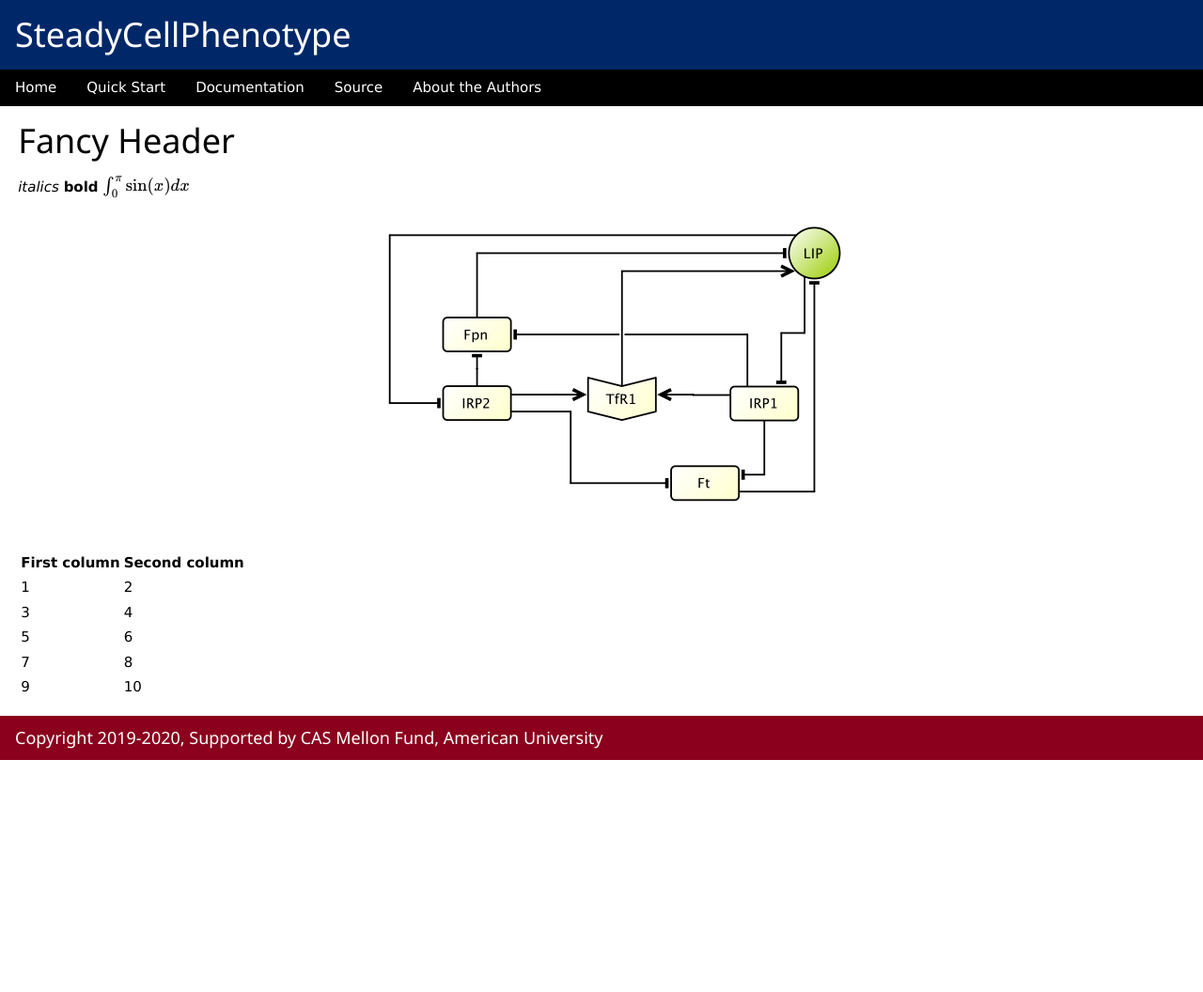
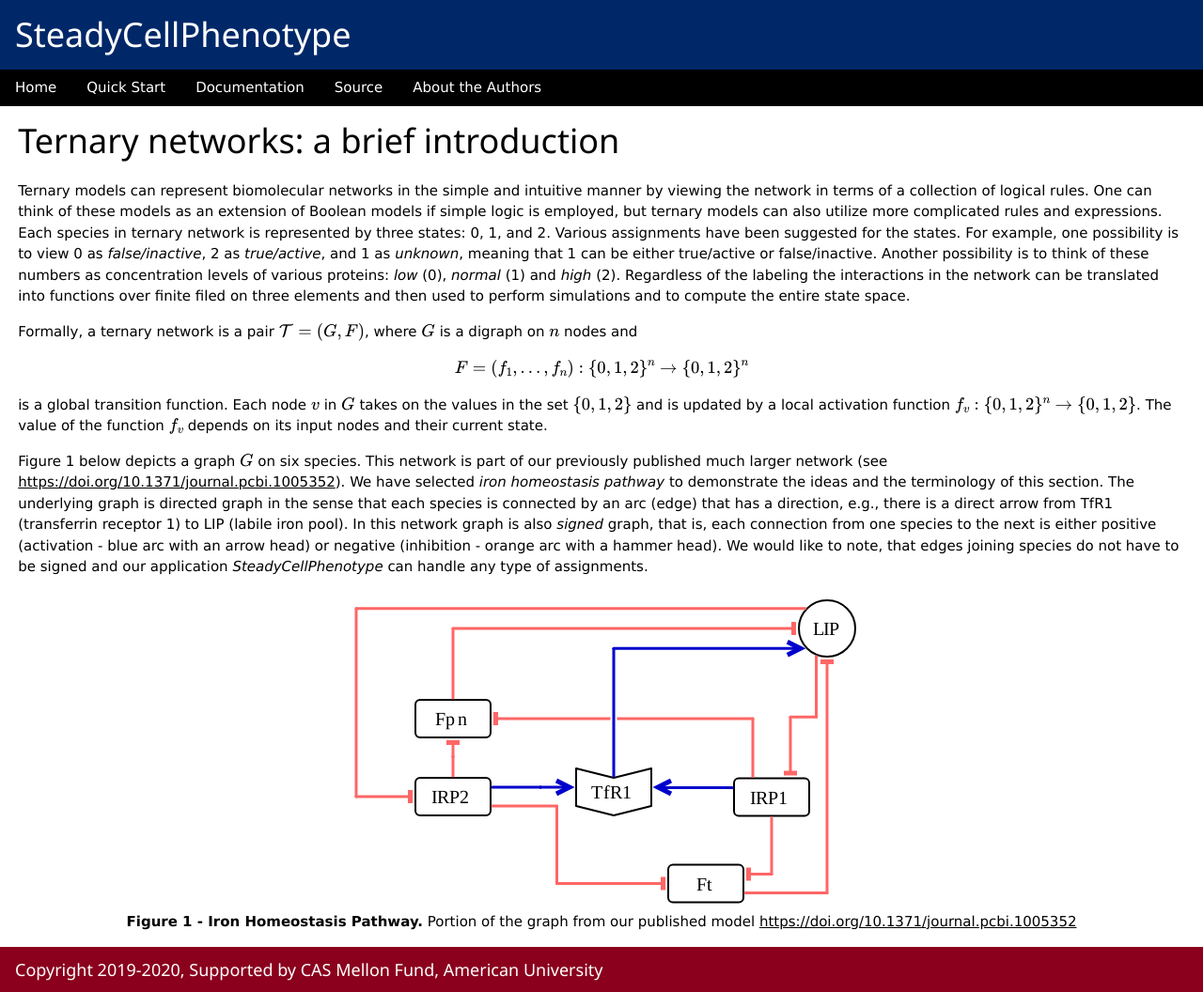
Before and after one commit to SteadyCellPhenotype/SteadyCellPhenotype.github.io, a Jekyll site: the page index.html, which Jekyll copies as it is, in a window 1280 px wide. Shown: the whole page at 94% size. Built offline with Jekyll 4.4.1, drawn with Linux system fonts in a browser that asks for light colours; before the commit the page ends 900 px from its top, so only the background shows below that.

Commit message:
documentation changes

```diff
--- a/index.html
+++ b/index.html
@@ -4,7 +4,7 @@
     <meta charset="utf-8">
     <title>SteadyCellPhenotype</title>
     <meta name="description" content="SteadyCellPhenotype">
-    <meta name="author" content="Adam Knapp">
+    <meta name="author" content="Adam Knapp, Julia Chifman">
     <link rel="stylesheet" href="w3.css">
     <meta name="viewport" content="width=device-width, initial-scale=1">
     <script src="https://polyfill.io/v3/polyfill.min.js?features=es6"></script>
@@ -24,37 +24,36 @@
 <div id="content" style="margin:auto; width:97%;">
 
 
-  <!--- this is a comment --->
+  <!--- Documentation protion --->
 
 
-    <h1>Fancy Header</h1>
+    <h1>Ternary networks: a brief introduction</h1>
 
-    <i>italics</i> <b>bold</b>
+        <p>Ternary models can represent biomolecular networks in the simple and intuitive manner by viewing the network in terms of a collection of logical rules. One can think of these models as an extension of Boolean models  if simple logic is employed, but ternary models can also utilize more complicated rules and expressions. Each species in ternary network is represented by three states: 0, 1, and 2. Various assignments have been suggested for the states. For example, one possibility is to view 0 as <i>false/inactive</i>, 2 as <i>true/active</i>, and 1 as <i>unknown</i>, meaning that 1 can be either true/active or false/inactive. Another possibility is to think of these numbers as concentration levels of various proteins: <i>low</i> (0), <i>normal</i> (1) and <i>high</i> (2). Regardless of the labeling the interactions in the network can be translated into functions over finite filed on three elements and then used to perform simulations and to compute the entire state space.
+        </p>
 
-    \(\int_0^\pi \sin(x)dx\)
+        <p> Formally, a ternary network is a pair \(\mathcal{T}=(G, F)\), where \(G\) is a digraph on \(n\) nodes and \[F = (f_1, \dots, f_n): \{0,1,2\}^n \to \{0,1,2\}^n\] is a global transition function. Each node \(v\) in \(G\) takes on the values in the set \(\{0,1,2\}\) and is updated by a local activation function \(f_v:\{0,1,2\}^n \to \{0,1,2\}\). The value of the function \(f_v\) depends on its input nodes and their current state.
+        </p>
 
-    <center>
-      <img src="images/Iron_core.png">
-    </center>
-
-    <table>
-      <thead>
-        <tr>
-          <th>First column</th>
-          <th>Second column</th>
-        </tr>
-      </thead>
-      <tbody>
-        <tr><td>1</td><td>2</td></tr>
-        <tr><td>3</td><td>4</td></tr>
-        <tr><td>5</td><td>6</td></tr>
-        <tr><td>7</td><td>8</td></tr>
-        <tr><td>9</td><td>10</td></tr>
-      </tbody>
-    </table>
+        <p> Figure 1 below depicts a graph \(G\) on six species. This network is part of our previously published much larger network (see <a href = "https://doi.org/10.1371/journal.pcbi.1005352">https://doi.org/10.1371/journal.pcbi.1005352</a>). We have selected <i>iron homeostasis pathway</i> to demonstrate the ideas and the terminology of this section. The underlying graph is directed graph in the sense that each species is connected by an arc (edge) that has a direction, e.g., there is a direct arrow from TfR1 (transferrin receptor 1) to LIP (labile iron pool). In this network graph is also <i>signed</i> graph, that is, each connection from one species to the next is either positive (activation  - blue arc with an arrow head) or negative (inhibition - orange arc with a hammer head). We would like to note, that edges joining species do not have to be signed and our application <i>SteadyCellPhenotype</i> can handle any type of assignments.
+        </p>
 
 
-  <!--- this is a comment --->
+
+        <center>
+        <figure>
+          <img
+              src="images/Iron_core.svg"
+              height = "340"
+              width = "550"
+              />
+          <figcaption> <b>Figure 1 - Iron Homeostasis Pathway.</b> Portion of the graph from our published model <a href = "https://doi.org/10.1371/journal.pcbi.1005352">https://doi.org/10.1371/journal.pcbi.1005352</a>
+              </figcaption>
+        </figure>
+        </center>
+
+
+  <!--- Documentation portion END --->
 
 
 </div>
```
Also changed, not shown: images/Iron_core.svg (added).
